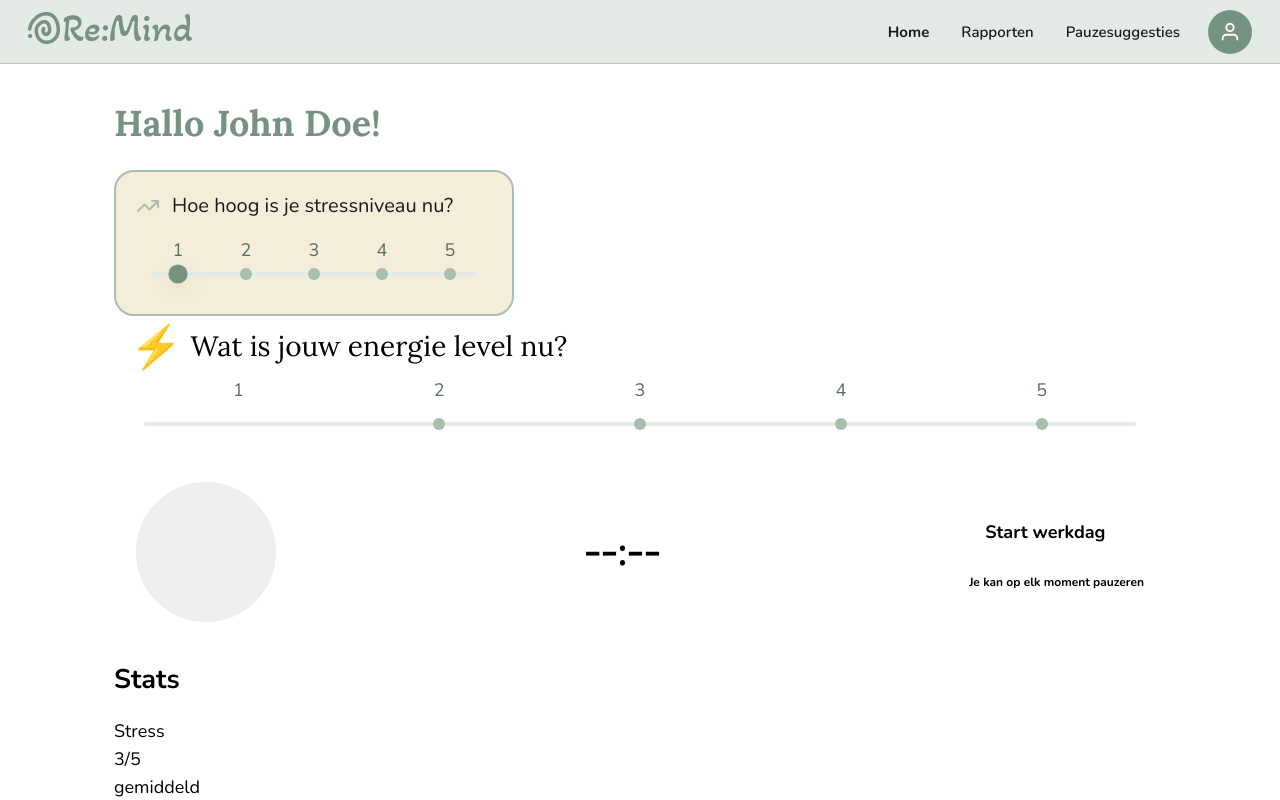
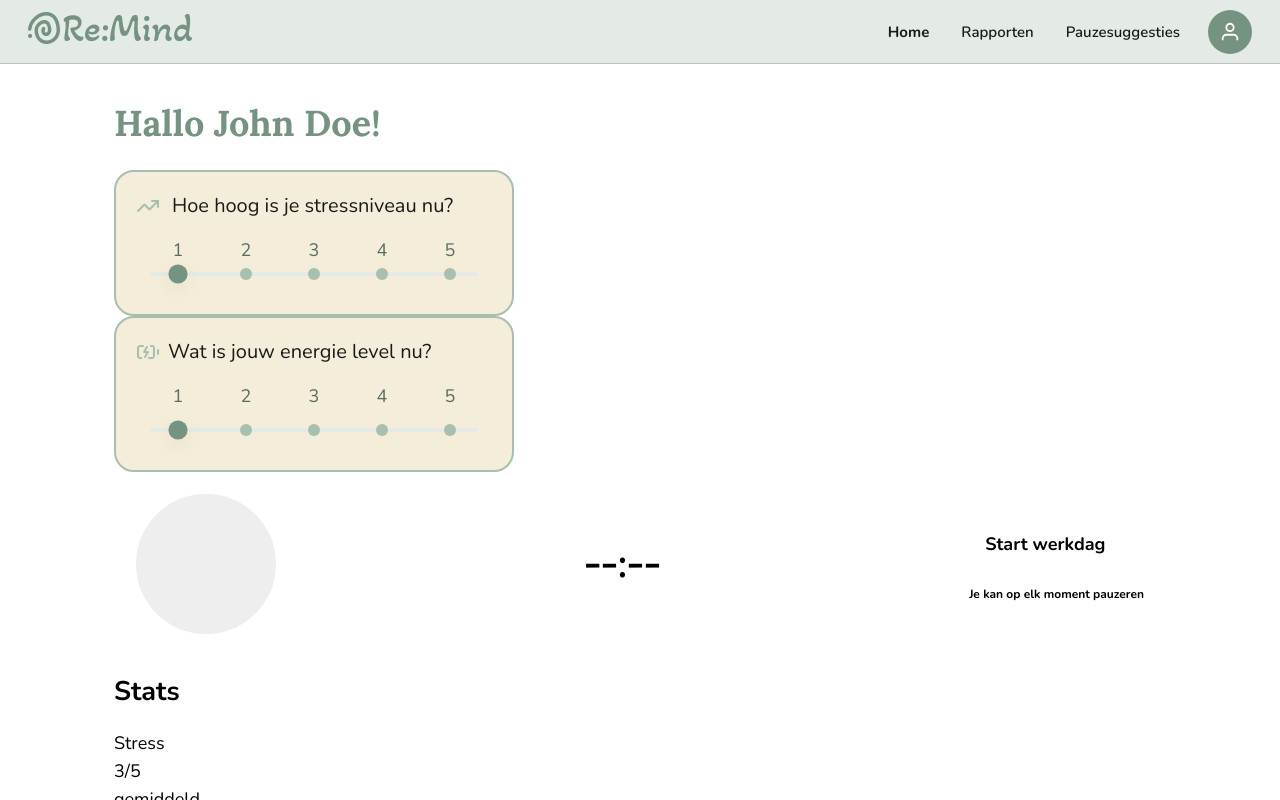
Before and after one commit to sampittois/Re-Mind_App_Individueel, a React (Vite) app in the folder stress-app/frontend/: page / in a window 1280 px wide. Shown: the top 800 px of the page. Built offline with nearby package versions, Linux system fonts and the light colour scheme.

Commit message:
feat: enhance EnergySlider with improved styles and accessibility features
Co-authored-by: Copilot <copilot@github.com>

```diff
--- a/stress-app/frontend/src/components/EnergySlider.jsx
+++ b/stress-app/frontend/src/components/EnergySlider.jsx
@@ -1,5 +1,6 @@
 import { useState } from "react";
 import "../styles/sliders.css";
+import energyIcon from "../assets/energieLevel.svg";
 
 export default function EnergySlider({ label, icon, onEnergyChange }) {
   const [energyLevel, setEnergyLevel] = useState(1);
@@ -12,9 +13,10 @@ export default function EnergySlider({ label, icon, onEnergyChange }) {
   return (
     <div className="slider-card energy-slider-card">
       <div className="slider-label">
-        {icon && <span className="slider-icon">{icon}</span>}
-        <span>{label}</span>
+        <img src={energyIcon} alt="Energy icon" className="slider-icon-img" />
+        <span className="slider-header-text">{label}</span>
       </div>
+
       <div className="slider-scale-container">
         <div className="slider-numbers">
           {[1, 2, 3, 4, 5].map((num) => (
@@ -23,15 +25,17 @@ export default function EnergySlider({ label, icon, onEnergyChange }) {
             </span>
           ))}
         </div>
+
         <div className="slider-dots-wrapper">
           <div className="slider-line"></div>
           <div className="slider-dots">
             {[1, 2, 3, 4, 5].map((value) => (
               <button
                 key={value}
-                className={`slider-dot ${energyLevel === value ? "active" : ""} ${energyLevel >= value ? "filled" : ""}`}
+                className={`slider-dot pos-${value} ${energyLevel === value ? "active" : ""}`}
                 onClick={() => handleClick(value)}
                 aria-label={`Set energy level to ${value}`}
+                aria-pressed={energyLevel === value}
               />
             ))}
           </div>
--- a/stress-app/frontend/src/styles/sliders.css
+++ b/stress-app/frontend/src/styles/sliders.css
@@ -137,8 +137,8 @@
 }
 
 /* Filled Dots (up to selected) - default sage for positions 2-5 */
-/* Stress slider: only the selected dot becomes highlighted/darker and larger */
-.stress-slider-card .slider-dot.active {
+/* Active dot styling applied to all slider cards (stress & energy use identical active look) */
+.slider-card .slider-dot.active {
   transform: scale(1.6);
   background: #769382; /* active dark sage */
   box-shadow: 0 4px 12px rgba(118, 147, 130, 0.12);
@@ -147,16 +147,14 @@
 
 /* Other dots remain the highlight color; the connecting line stays highlight-colored */
 
-/* Energy Slider Specific */
-.energy-slider-card .slider-dot.filled {
-  border-color: var(--secondary);
-  background: var(--secondary);
-}
-
-.energy-slider-card .slider-dot.active {
-  border-color: var(--secondary);
-  background: var(--secondary);
-  box-shadow: 0 0 0 3px var(--surface-card);
+/* Energy card should visually match the stress card */
+.energy-slider-card {
+  background: #f4edd9;
+  border: 2px solid #a8bfaf;
+  border-radius: 20px;
+  padding: 20px;
+  width: 400px;
+  box-sizing: border-box;
 }
 
 /* Responsive */
```
Also changed, not shown: stress-app/frontend/src/assets/energieLevel.svg (added).
